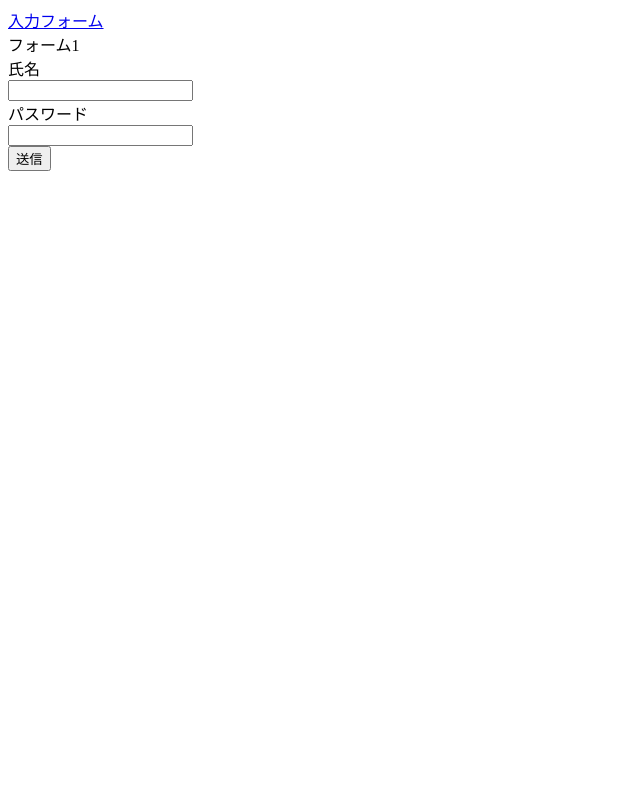
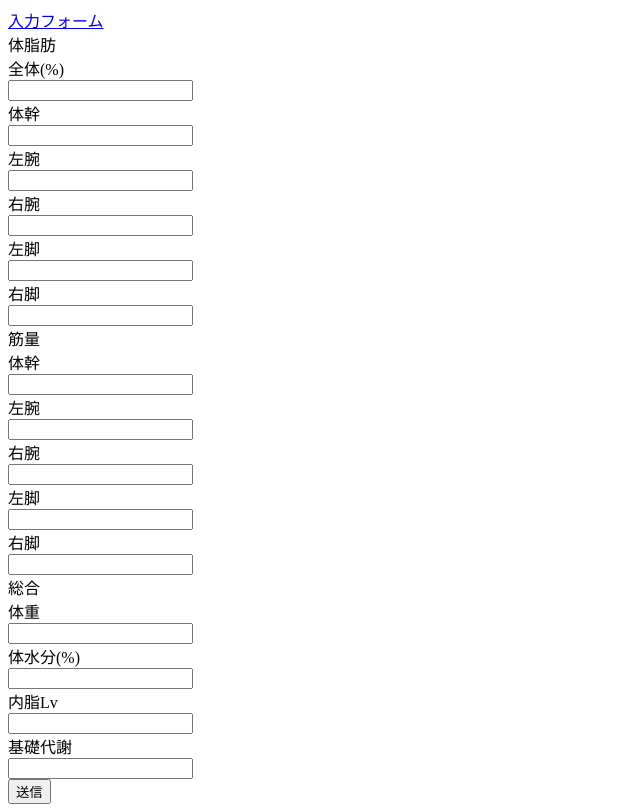
Before and after one commit to moriyama1x4/bodyCompositionForm, a plain HTML site: page index.html in a window 1280 px wide. Shown: the whole page, without its empty margins (0-640 px from the left). Drawn offline with Linux system fonts and the light colour scheme.

Commit message:
フォーム完成

```diff
--- a/index.html
+++ b/index.html
@@ -12,33 +12,131 @@
   </nav>
 
 <div class="container">
-
 	<form class="form-horizontal" id="myForm" onsubmit="return false;">
 		<div class="panel panel-default">
-        <div class="panel-heading">フォーム1</div>
+			<div class="panel-heading">体脂肪</div>
 			<div class="panel-body">
 				<div class="form-group">
-					<label class="control-label col-xs-3" for="input_id1">氏名</label>
+					<label class="control-label col-xs-3" for="input_id1">全体(%)</label>
 					<div class="col-xs-3">
 						<input type="number" class="form-control" id="input_id1" step="0.1" required>
 						<div class="help-block with-errors"></div>
 					</div>
 				</div>
-
-		</div>
-	</div>
-
 				<div class="form-group">
-					<label class="control-label col-xs-3" for="input_id2">パスワード</label>
+					<label class="control-label col-xs-3" for="input_id2">体幹</label>
 					<div class="col-xs-3">
 						<input type="number" class="form-control" id="input_id2" step="0.1" required>
 						<div class="help-block with-errors"></div>
 					</div>
 				</div>
+				<div class="form-group">
+					<label class="control-label col-xs-3" for="input_id3">左腕</label>
+					<div class="col-xs-3">
+						<input type="number" class="form-control" id="input_id3" step="0.1" required>
+						<div class="help-block with-errors"></div>
+					</div>
+				</div>
+				<div class="form-group">
+					<label class="control-label col-xs-3" for="input_id4">右腕</label>
+					<div class="col-xs-3">
+						<input type="number" class="form-control" id="input_id4" step="0.1" required>
+						<div class="help-block with-errors"></div>
+					</div>
+				</div>
+				<div class="form-group">
+					<label class="control-label col-xs-3" for="input_id5">左脚</label>
+					<div class="col-xs-3">
+						<input type="number" class="form-control" id="input_id5" step="0.1" required>
+						<div class="help-block with-errors"></div>
+					</div>
+				</div>
+				<div class="form-group">
+					<label class="control-label col-xs-3" for="input_id6">右脚</label>
+					<div class="col-xs-3">
+						<input type="number" class="form-control" id="input_id6" step="0.1" required>
+						<div class="help-block with-errors"></div>
+					</div>
+				</div>
+			</div>
+		</div>
+		<div class="panel panel-default">
+			<div class="panel-heading">筋量</div>
+			<div class="panel-body">
+				<div class="form-group">
+					<label class="control-label col-xs-3" for="input_id7">体幹</label>
+					<div class="col-xs-3">
+						<input type="number" class="form-control" id="input_id7" step="0.1" required>
+						<div class="help-block with-errors"></div>
+					</div>
+				</div>
+				<div class="form-group">
+					<label class="control-label col-xs-3" for="input_id8">左腕</label>
+					<div class="col-xs-3">
+						<input type="number" class="form-control" id="input_id8" step="0.1" required>
+						<div class="help-block with-errors"></div>
+					</div>
+				</div>
+				<div class="form-group">
+					<label class="control-label col-xs-3" for="input_id9">右腕</label>
+					<div class="col-xs-3">
+						<input type="number" class="form-control" id="input_id9" step="0.1" required>
+						<div class="help-block with-errors"></div>
+					</div>
+				</div>
+				<div class="form-group">
+					<label class="control-label col-xs-3" for="input_id10">左脚</label>
+					<div class="col-xs-3">
+						<input type="number" class="form-control" id="input_id10" step="0.1" required>
+						<div class="help-block with-errors"></div>
+					</div>
+				</div>
+				<div class="form-group">
+					<label class="control-label col-xs-3" for="input_id11">右脚</label>
+					<div class="col-xs-3">
+						<input type="number" class="form-control" id="input_id11" step="0.1" required>
+						<div class="help-block with-errors"></div>
+					</div>
+				</div>
+			</div>
+		</div>
+		<div class="panel panel-default">
+			<div class="panel-heading">総合</div>
+			<div class="panel-body">
+				<div class="form-group">
+					<label class="control-label col-xs-3" for="input_id12">体重</label>
+					<div class="col-xs-3">
+						<input type="number" class="form-control" id="input_id12" step="0.1" required>
+						<div class="help-block with-errors"></div>
+					</div>
+				</div>
+				<div class="form-group">
+					<label class="control-label col-xs-3" for="input_id13">体水分(%)</label>
+					<div class="col-xs-3">
+						<input type="number" class="form-control" id="input_id13" step="0.1" required>
+						<div class="help-block with-errors"></div>
+					</div>
+				</div>
+				<div class="form-group">
+					<label class="control-label col-xs-3" for="input_id14">内脂Lv</label>
+					<div class="col-xs-3">
+						<input type="number" class="form-control" id="input_id14" required>
+						<div class="help-block with-errors"></div>
+					</div>
+				</div>
+				<div class="form-group">
+					<label class="control-label col-xs-3" for="input_id15">基礎代謝</label>
+					<div class="col-xs-4">
+						<input type="number" class="form-control" id="input_id15" required>
+						<div class="help-block with-errors"></div>
+					</div>
+				</div>
+			</div>
+		</div>
 
 
 		<div class="form-group">
-					<div class="col-xs-offset-3 col-xs-9">
+			<div class="col-xs-offset-0 col-xs-9">
 				<button id="send_button" type="submit" class="btn btn-primary btn-large">
 				  <i class="fa fa-send fa-lg"></i>送信
 				</button>
```
Also changed, not shown: javascript.html (+13 -0 lines), 1 other file. Lines whose indentation alone changed are shown as unchanged.
